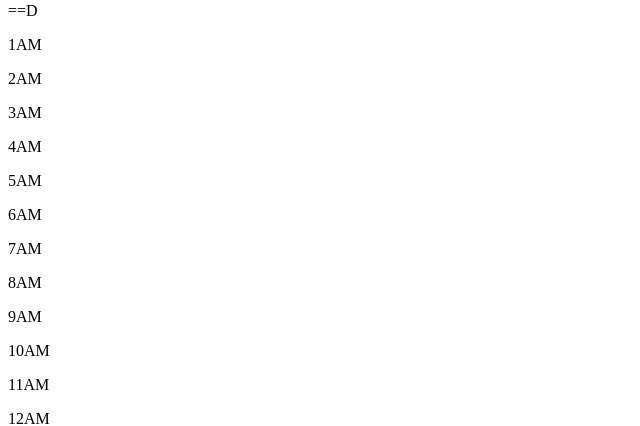
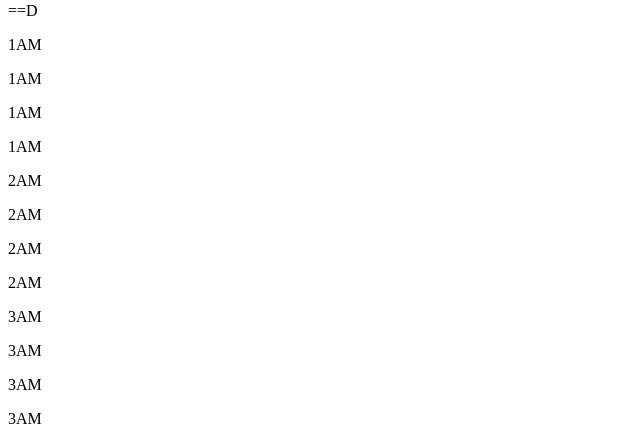
Before and after one commit to aitor-i/standard-directive-n2-web, a Next.js app: page /calendarPage/calendarPage in a window 1280 px wide. Shown: the part 379-805 px from the top of the page, without its empty margins (0-640 px from the left). Built offline with nearby package versions, Linux system fonts and the light colour scheme; no server answers; sample sign-in values are in the browser's storage.

Commit message:
UPDATE - calendar generator and CalendarHour

```diff
--- a/src/application/calendarDaysGenerator/calendarDaysGenerator.ts
+++ b/src/application/calendarDaysGenerator/calendarDaysGenerator.ts
@@ -3,6 +3,7 @@ import { colors } from "@/domain/colors/colors";
 export interface CalendarHour {
   hourDisplay: string;
   hour: number;
+  cuarter: 0 | 1 | 2 | 3;
   color?: EventColor | null;
   eventName: string;
   eventPosition?: EventPosition | null;
@@ -23,16 +24,19 @@ export type EventPosition = "single" | "first" | "middle" | "end";
 
 export function calendarDaysGenerator() {
   const calendarHours: CalendarHour[] = [];
-  for (let index = 1; index <= 24; index++) {
+  for (let index = 1; index <= 96; index++) {
+    const hour = Math.ceil(index / 4); // Calculate the hour based on index
     const formatHourDisplay = () => {
-      if (index <= 12) {
-        return index.toString() + "AM";
-      }
-      return (index - 12).toString() + "PM";
+      let hourForDisplay = hour % 12;
+      hourForDisplay = hourForDisplay === 0 ? 12 : hourForDisplay; // Adjust for 12AM/PM
+      const amPm = hour <= 12 ? "AM" : "PM";
+      return `${hourForDisplay}${amPm}`;
     };
+    const quarter = (index - 1) % 4; // Calculate the quarter (0, 1, 2, 3)
     const calendarHour: CalendarHour = {
       hourDisplay: formatHourDisplay(),
-      hour: index,
+      hour: hour,
+      cuarter: quarter as 0 | 1 | 2 | 3, // Ensure this is typed correctly
       eventName: "",
       color: null,
       taskId: null,
```
